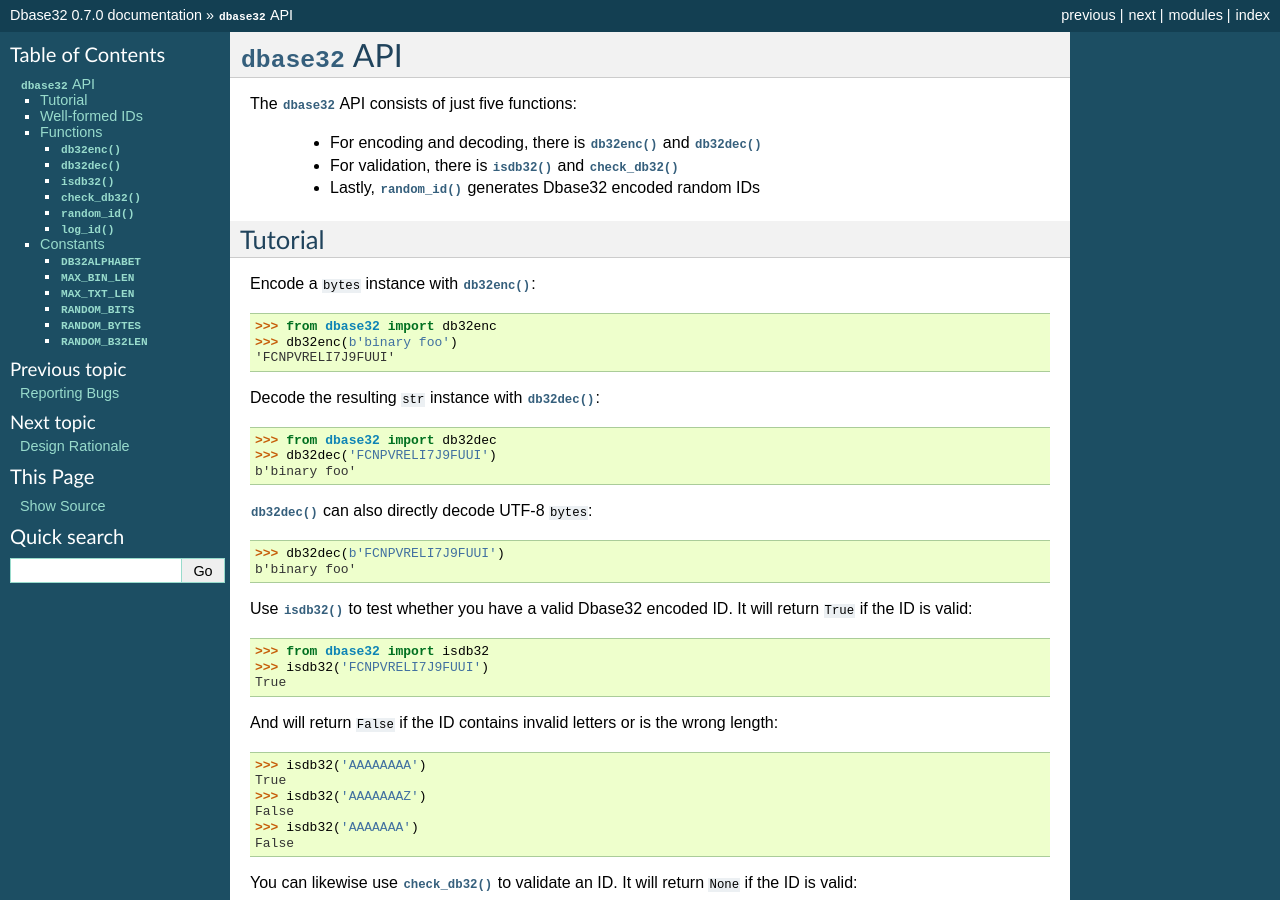
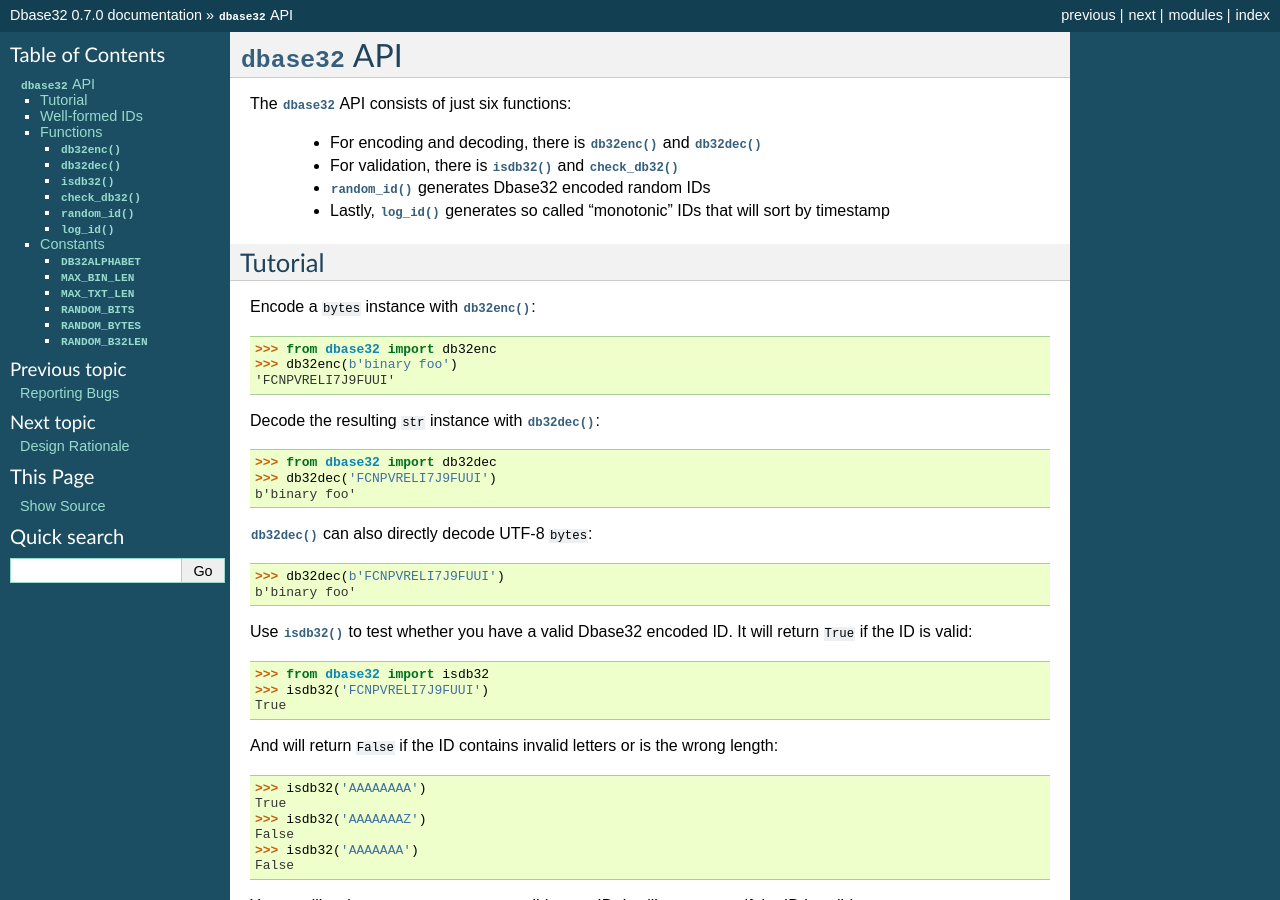
Before and after one commit to json420/dbase32, a Sphinx documentation site: the page built from doc/dbase32.rst, in a window 1280 px wide and 900 px high. Built offline with Sphinx 7.4.7, drawn with Linux system fonts in a browser that asks for light colours; some of the changed text lies outside the part shown.

Commit message:
Fleshed out docs for log_id() function

```diff
--- a/doc/dbase32.rst
+++ b/doc/dbase32.rst
@@ -5,14 +5,16 @@
     :synopsis: base32-encoding with a sorted-order alphabet (for databases)
 
 
-The :mod:`dbase32` API consists of just five functions:
+The :mod:`dbase32` API consists of just six functions:
 
     * For encoding and decoding, there is :func:`db32enc()` and :func:`db32dec()`
 
     * For validation, there is :func:`isdb32()` and :func:`check_db32()`
 
-    * Lastly, :func:`random_id()` generates Dbase32 encoded random IDs
+    * :func:`random_id()` generates Dbase32 encoded random IDs
 
+    * Lastly, :func:`log_id()` generates so called "monotonic" IDs that will
+      sort by timestamp
 
 
 Tutorial
@@ -231,6 +233,9 @@
 
     Return a (generally) monotonic ID with 88 bits of random entropy.
 
+    These IDs will sort in ascending order according to the Unix timestamp, with
+    a one second granularity.
+
     Similar to :func:`random_id()`, this function returns a 120-bit (15-byte)
     ID, which will 24 characters in length when Dbase32 encoded.
 
```
